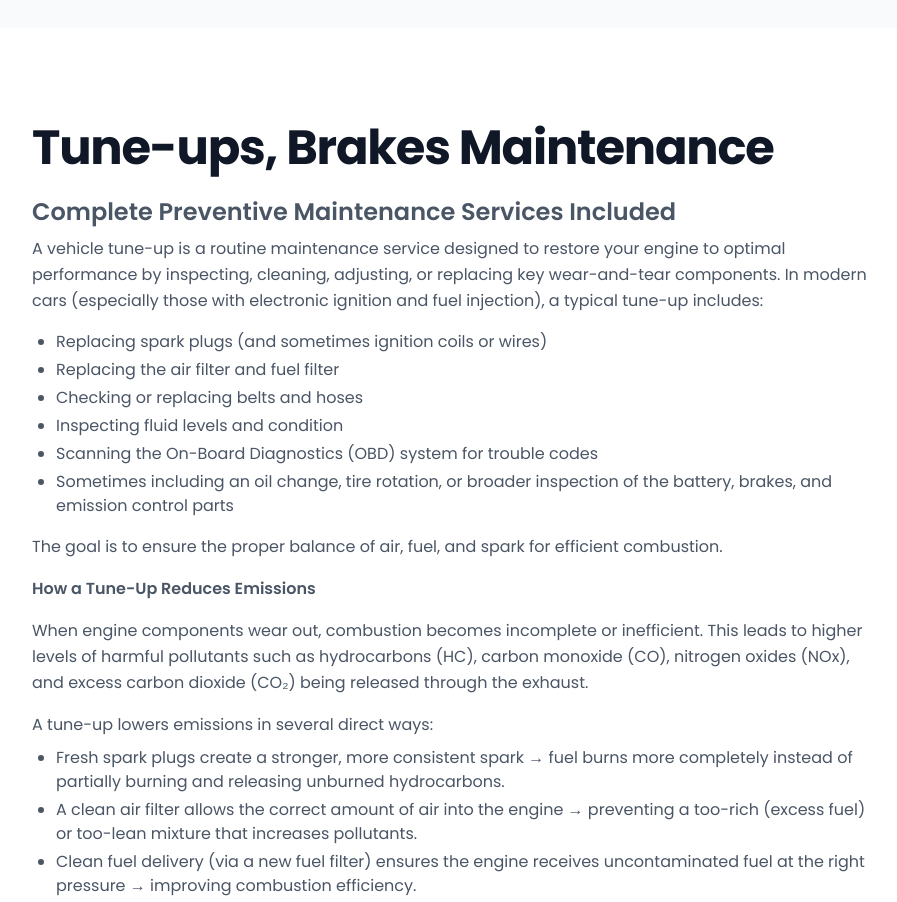
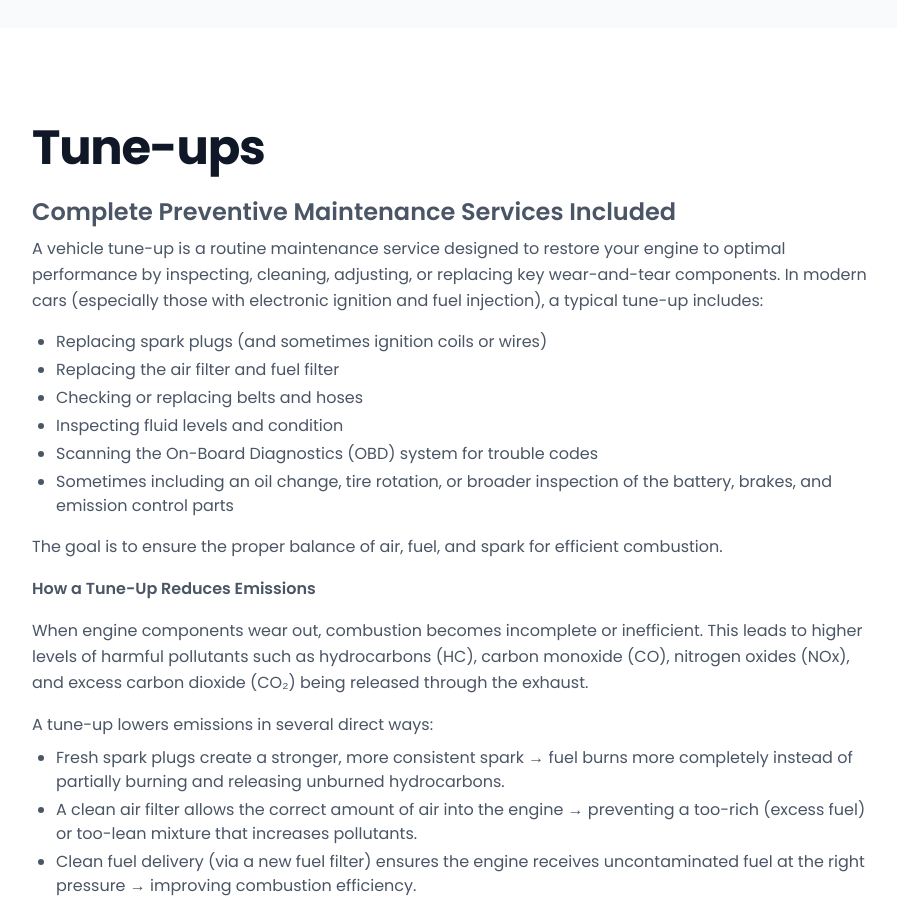
Before and after one commit to oscpaul/a-b, a Next.js app: page /tune-up in a window 1280 px wide. Shown: the part 1500-2402 px from the top of the page, without its empty margins (184-1081 px from the left). Built offline with nearby package versions, Linux system fonts and the light colour scheme.

Commit message:
Update page.tsx

```diff
--- a/app/tune-up/page.tsx
+++ b/app/tune-up/page.tsx
@@ -224,7 +224,7 @@ export default function MaintenancePage() {
       <div className="prose prose-lg text-gray-600 max-w-none">
 
 <h2 className="text-5xl font-bold tracking-tight text-gray-900">
-  Tune-ups, Brakes Maintenance
+  Tune-ups
 </h2>
 
 <h3 className="text-2xl font-semibold mt-6 mb-2">
```
